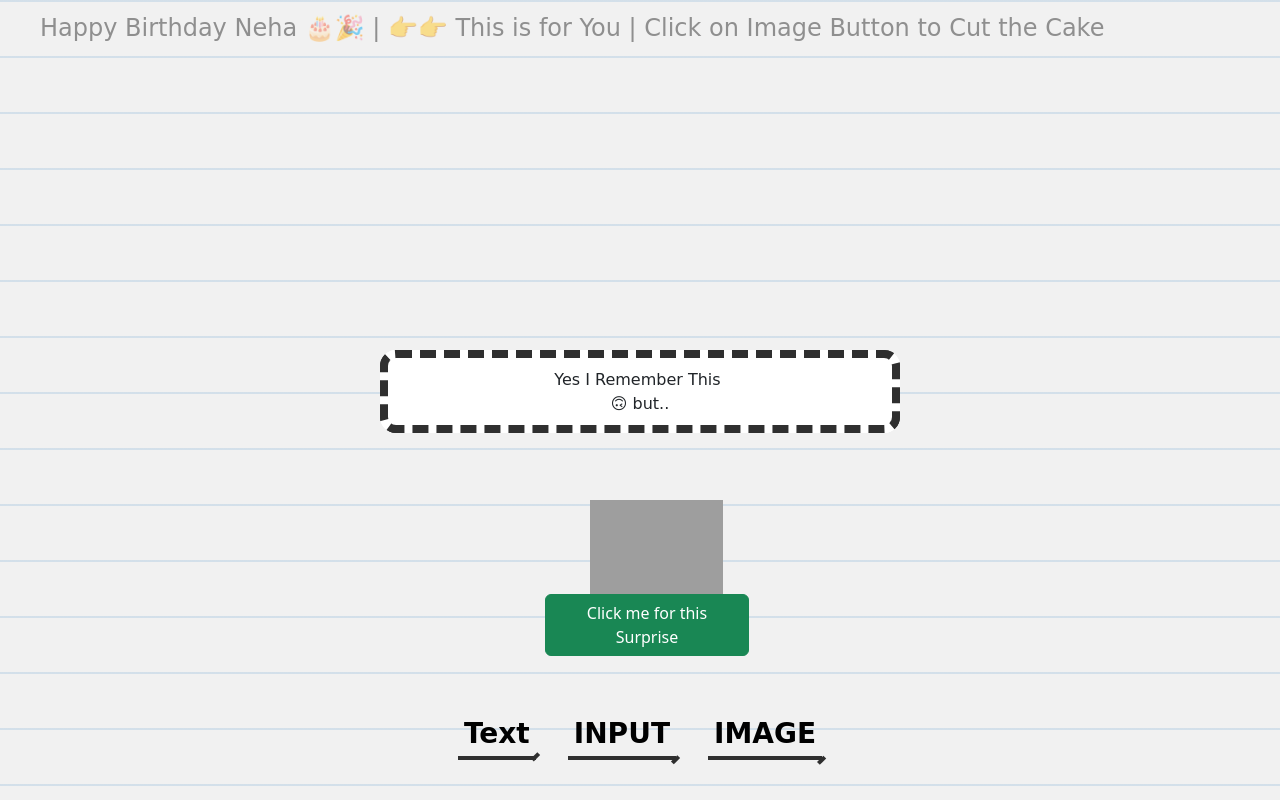
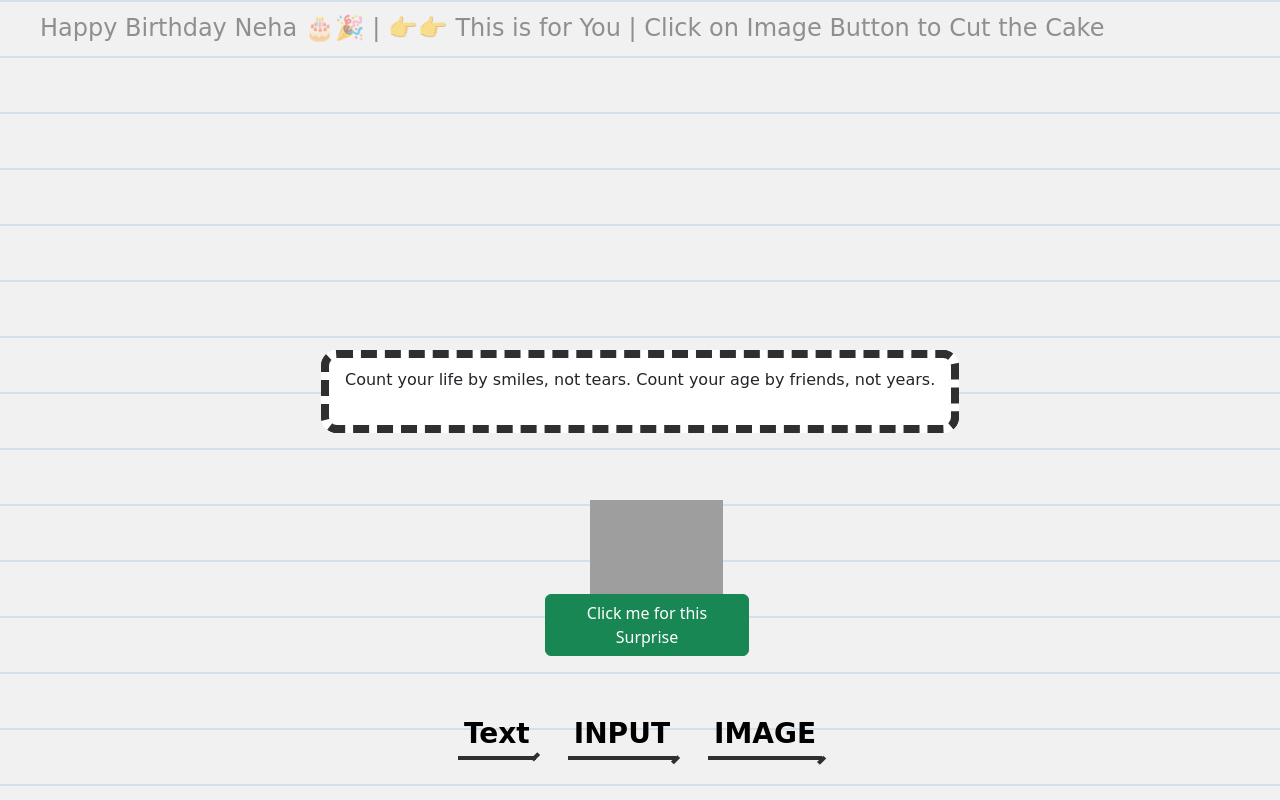
Before and after one commit to sanjayofficial00/happy-birthday.io, a plain HTML site: page index.html in a window 1280 px wide. Drawn offline with nearby package versions, Linux system fonts and the light colour scheme; grey boxes are pictures that could not be loaded; a script that the page names is missing; a web font is replaced by a local one.

Commit message:
Update index.html

```diff
--- a/index.html
+++ b/index.html
@@ -22,8 +22,8 @@
     </div>
 
     <div class="container">
-        <p data-for-cut>Yes I Remember This <br/> 🙃 but.. </p>
-        <p data-for-cut>Yes I Remember This <br/> 🙃 but.. </p>
+        <p data-for-cut>Count your life by smiles, not tears. Count your age by friends, not years.</brHappy birthday!</p>
+        <p data-for-cut>Count your life by smiles, not tears. Count your age by friends, not years.</brHappy birthday!</p>
     </div>
 
     <div id="gift">
```
